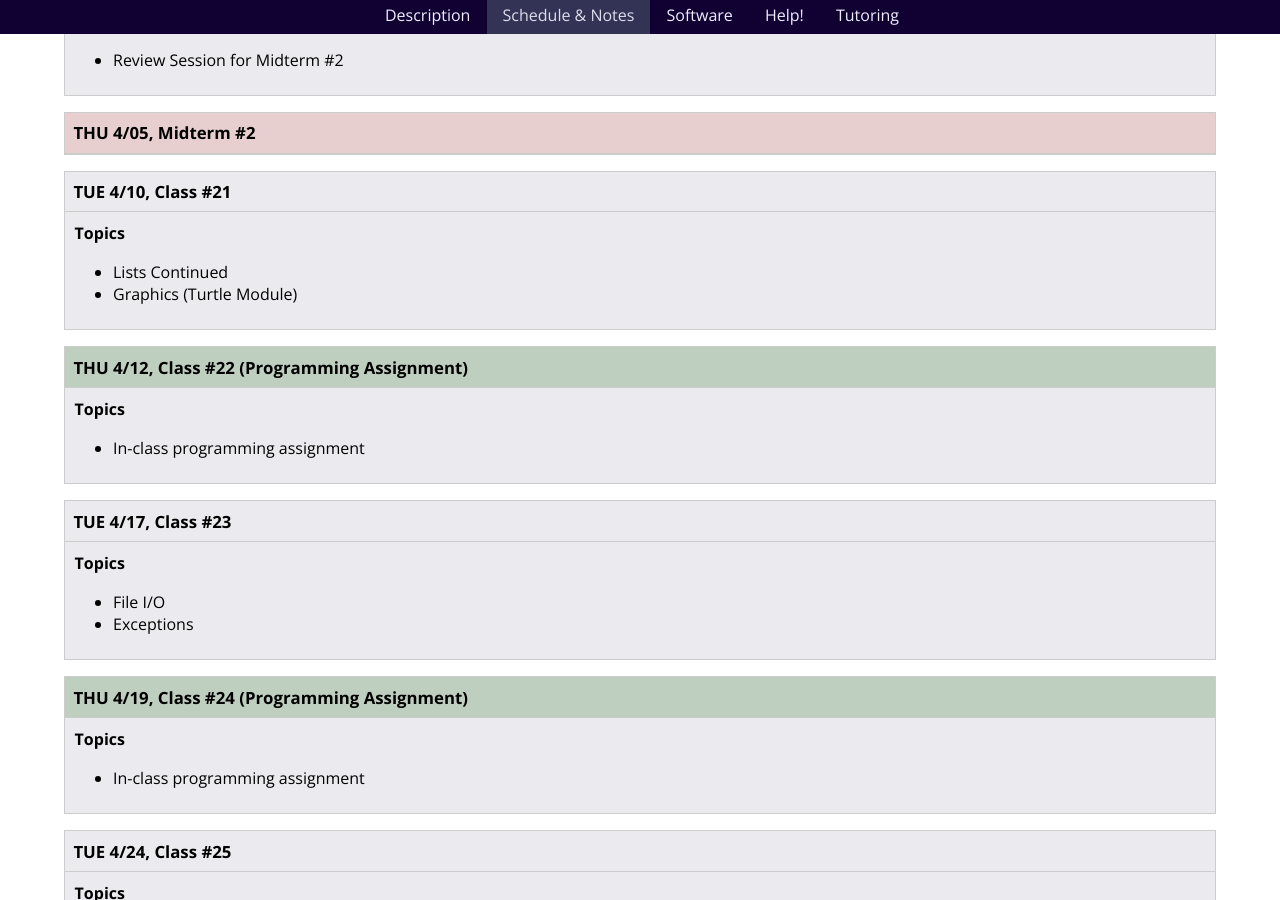
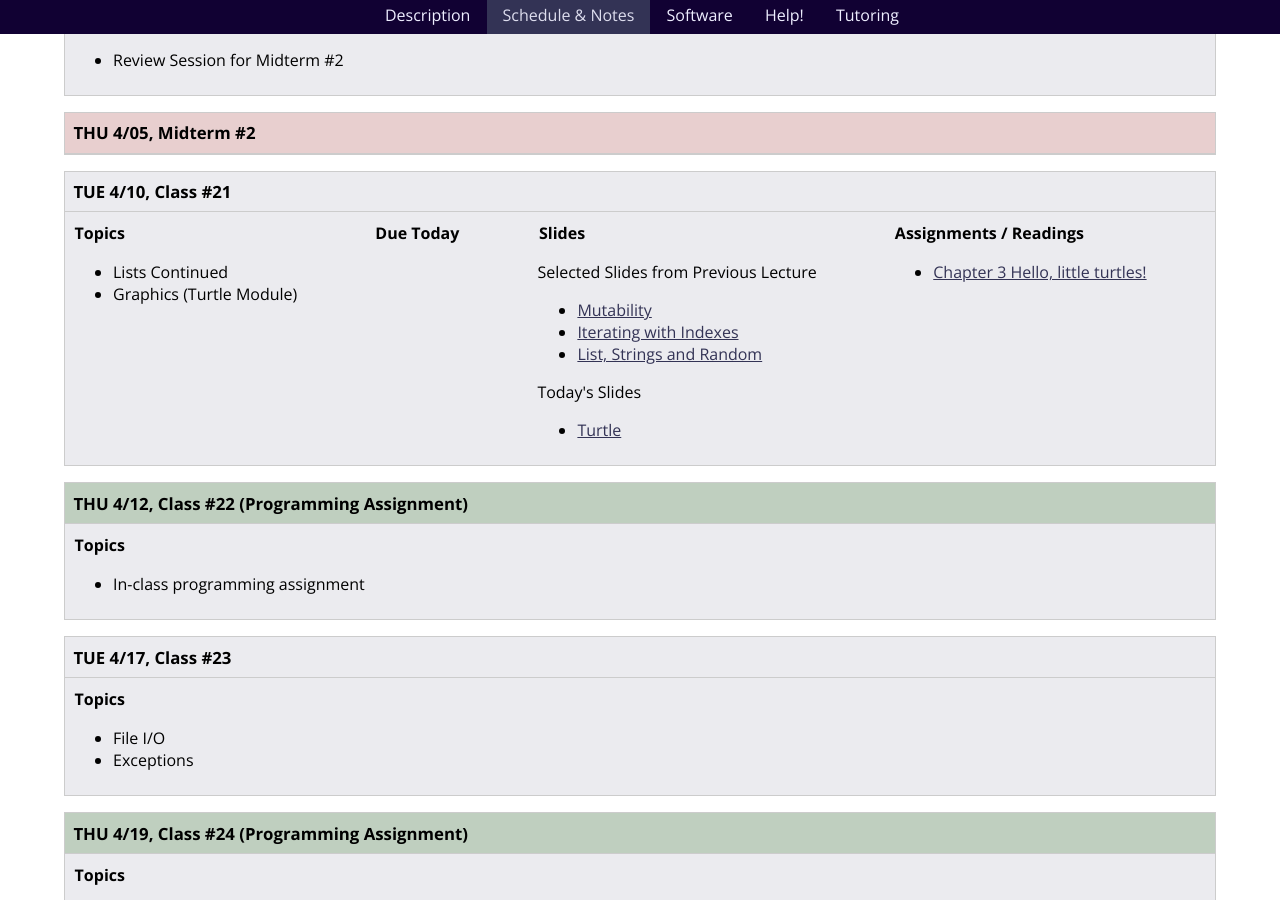
Before and after one commit to foureyes/csci-ua.0002-spring2018-002-008, a Jekyll site: the page built from schedule.markdown, in a window 1280 px wide and 900 px high, scrolled down 7504 px. Built offline with Jekyll 4.4.1, drawn with Linux system fonts in a browser that asks for light colours.

Commit message:
add class 21

```diff
--- a/schedule.markdown
+++ b/schedule.markdown
@@ -348,7 +348,7 @@
 * Lists Continued
 * Graphics (Turtle Module)
 
-</article>{% comment %} {% include classes/21/materials.markdown %}{% endcomment %}</div> </section>
+</article>{% include classes/21/materials.markdown %}</div> </section>
 
 <a name="class22"></a><!---------- start --------------->
 
```
